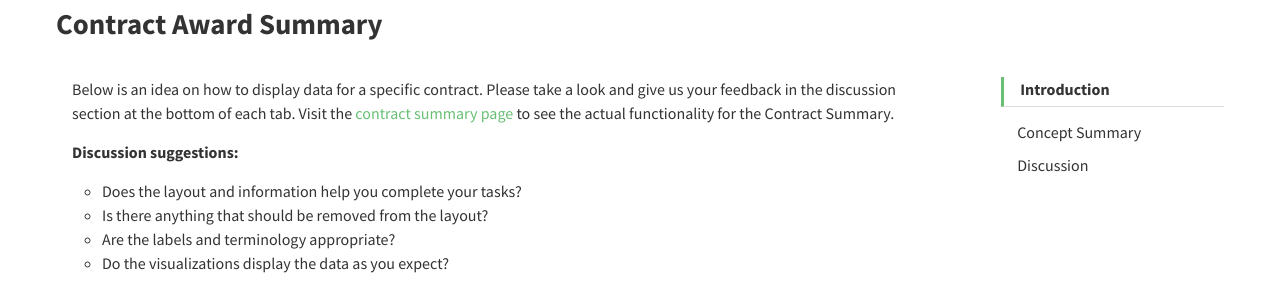
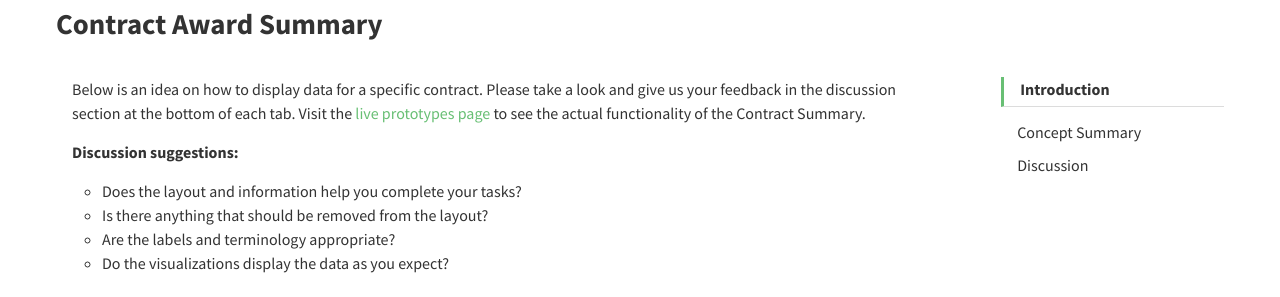
Before and after one commit to fedspendingtransparency/openbeta, a Jekyll site: the page built from _concepts/contract-summary.md, in a window 1280 px wide and 900 px high. Shown: the part 248-545 px from the top of the window. Built offline with Jekyll 4.4.1, drawn with Linux system fonts in a browser that asks for light colours; nearby versions of some CDN libraries; library files that are not in the unit come from our copies; comment, search, counter and statistics services are not loaded.

Commit message:
Update contract-summary
Changed language on link

```diff
--- a/_concepts/contract-summary.md
+++ b/_concepts/contract-summary.md
@@ -11,7 +11,7 @@ category: "Summary Pages:"
 headline: Contract Award Summary
 
 copy:
-  - text: Below is an idea on how to display data for a specific contract. Please take a look and give us your feedback in the discussion section at the bottom of each tab. Visit the <a class="usa-cta" href="../alpha">contract summary page</a> to see the actual functionality for the Contract Summary.
+  - text: Below is an idea on how to display data for a specific contract. Please take a look and give us your feedback in the discussion section at the bottom of each tab. Visit the <a class="usa-cta" href="../alpha">live prototypes page</a> to see the actual functionality of the Contract Summary.
 
 discussion_title: "Discussion suggestions:"
 
```
